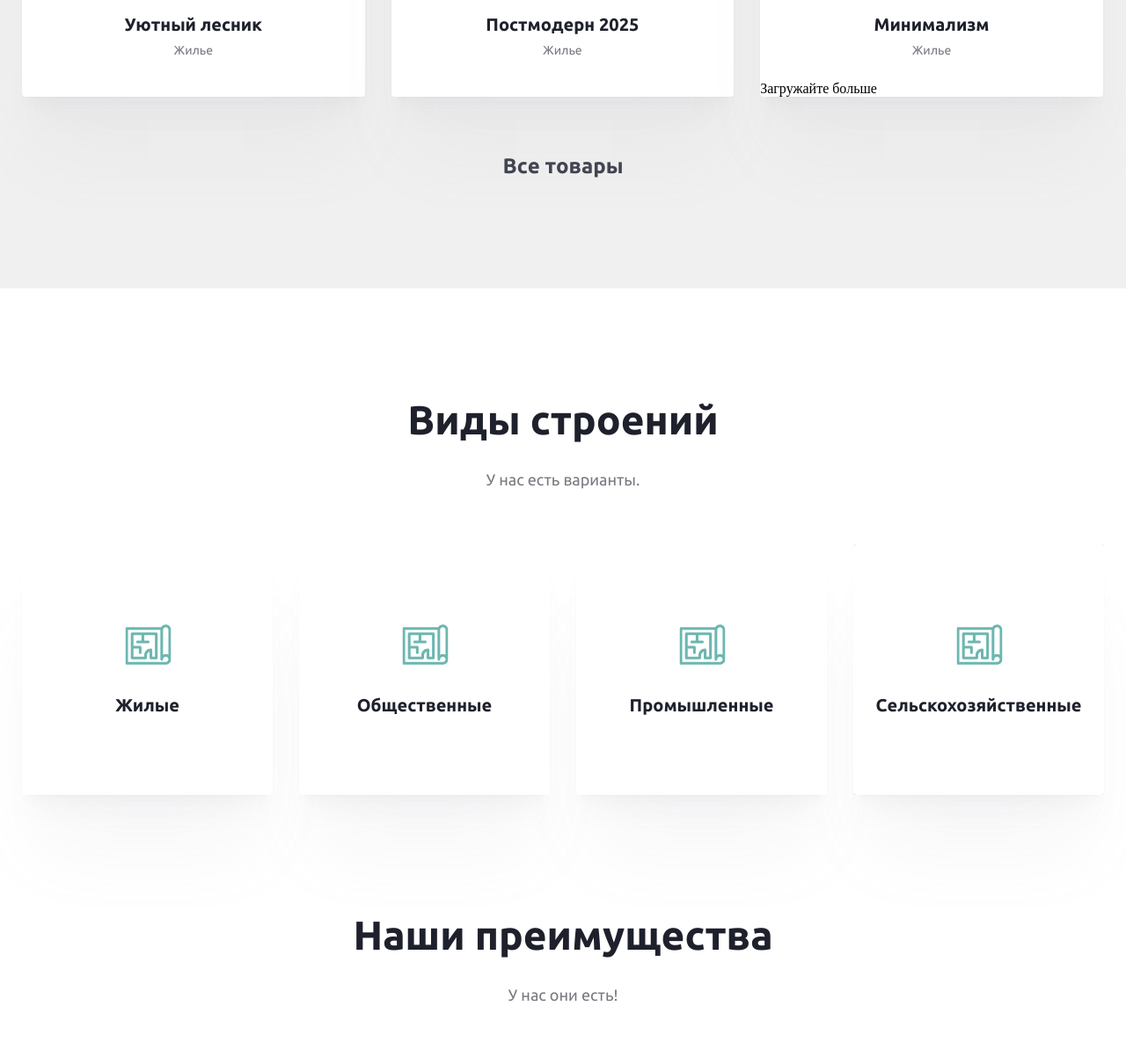
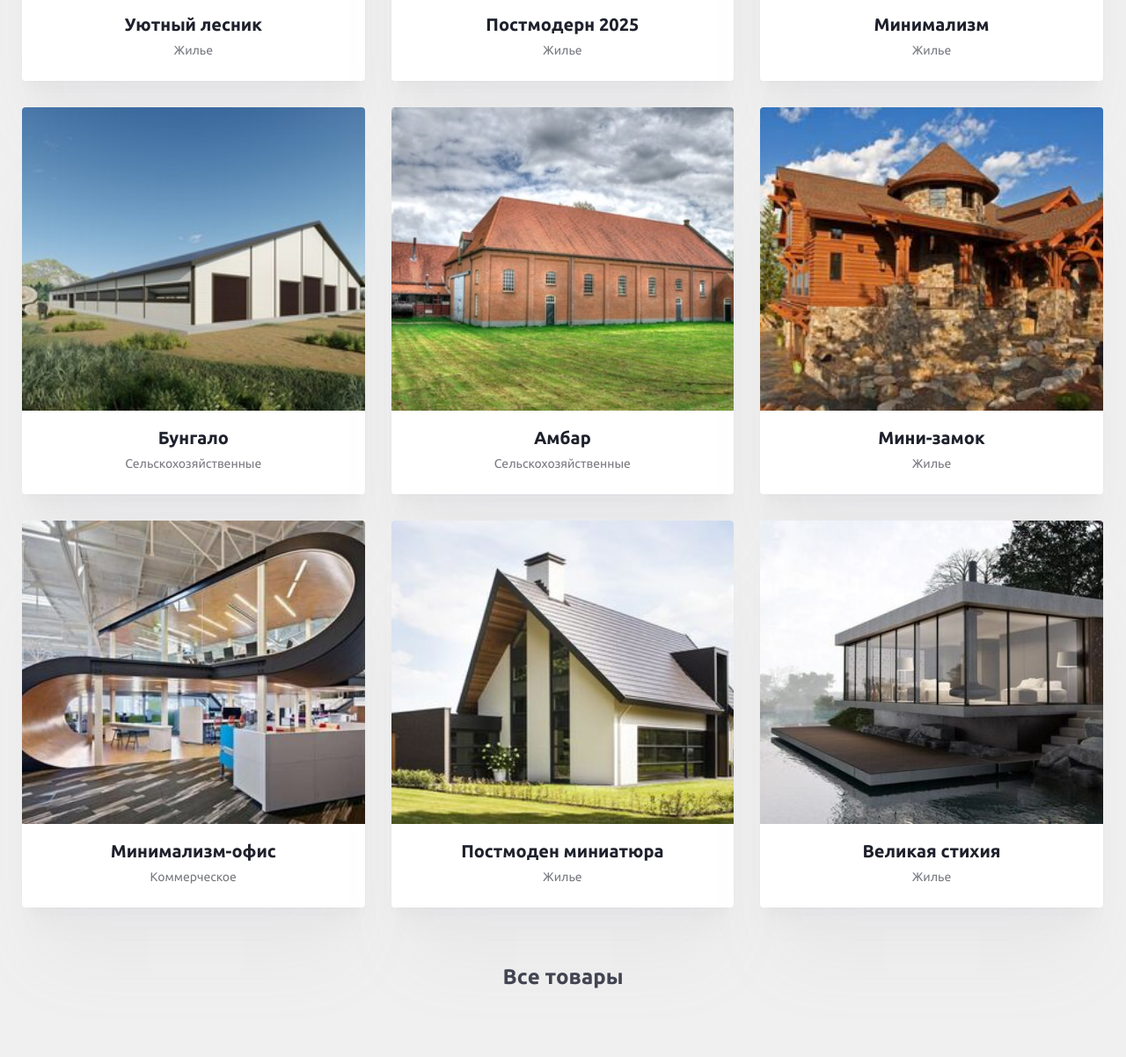
Before and after one commit to lawyerxuylo/bubasite, a website built with Vite: page site/index.html in a window 1280 px wide. Shown: the part 2978-4180 px from the top of the page at 88% size. Built offline with nearby package versions, Linux system fonts and the light colour scheme.

Commit message:
картинки

```diff
--- a/site/index.html
+++ b/site/index.html
@@ -258,9 +258,63 @@
                 <p class="catalog-item__title">Минимализм</p>
                 <p class="catalog-item__text">Жилье</p>
               </div>
-              <ya-tr-span data-index="25-0" data-translated="true" data-source-lang="en" data-target-lang="ru" data-value="Load more" data-translation="Загружайте больше" data-ch="0" data-type="trSpan" style="visibility: inherit !important;" data-selected="false">Загружайте больше</ya-tr-span>
-        </div>
+
             </article>
+
+            <article class="catalog__item">
+              <img src="public/img/d1.jpg" alt="" class="catalog-item__images">
+              <div class="catalog-item__content">
+                <p class="catalog-item__title">Бунгало</p>
+                <p class="catalog-item__text">Сельскохозяйственные</p>
+              </div>
+
+            </article>
+
+<article class="catalog__item">
+              <img src="public/img/d2.jpg" alt="" class="catalog-item__images">
+              <div class="catalog-item__content">
+                <p class="catalog-item__title">Амбар</p>
+                <p class="catalog-item__text">Сельскохозяйственные</p>
+              </div>
+
+            </article>
+
+<article class="catalog__item">
+              <img src="public/img/d3.jpg" alt="" class="catalog-item__images">
+              <div class="catalog-item__content">
+                <p class="catalog-item__title">Мини-замок</p>
+                <p class="catalog-item__text">Жилье</p>
+              </div>
+
+            </article>
+
+<article class="catalog__item">
+              <img src="public/img/d4.jpg" alt="" class="catalog-item__images">
+              <div class="catalog-item__content">
+                <p class="catalog-item__title">Минимализм-офис</p>
+                <p class="catalog-item__text">Коммерческое</p>
+              </div>
+
+            </article>
+
+<article class="catalog__item">
+              <img src="public/img/d5.jpg" alt="" class="catalog-item__images">
+              <div class="catalog-item__content">
+                <p class="catalog-item__title">Постмоден миниатюра</p>
+                <p class="catalog-item__text">Жилье</p>
+              </div>
+
+            </article>
+
+<article class="catalog__item">
+              <img src="public/img/d6.jpg" alt="" class="catalog-item__images">
+              <div class="catalog-item__content">
+                <p class="catalog-item__title">Великая стихия</p>
+                <p class="catalog-item__text">Жилье</p>
+              </div>
+
+            </article>
+
           </div>
           <div class="catalog-link">
             Все товары
```
Also changed, not shown: site/public/img/d1.jpg (added), site/public/img/d2.jpg (added), site/public/img/d3.jpg (added), site/public/img/d4.jpg (added), site/public/img/d5.jpg (added), site/public/img/d6.jpg (added).
